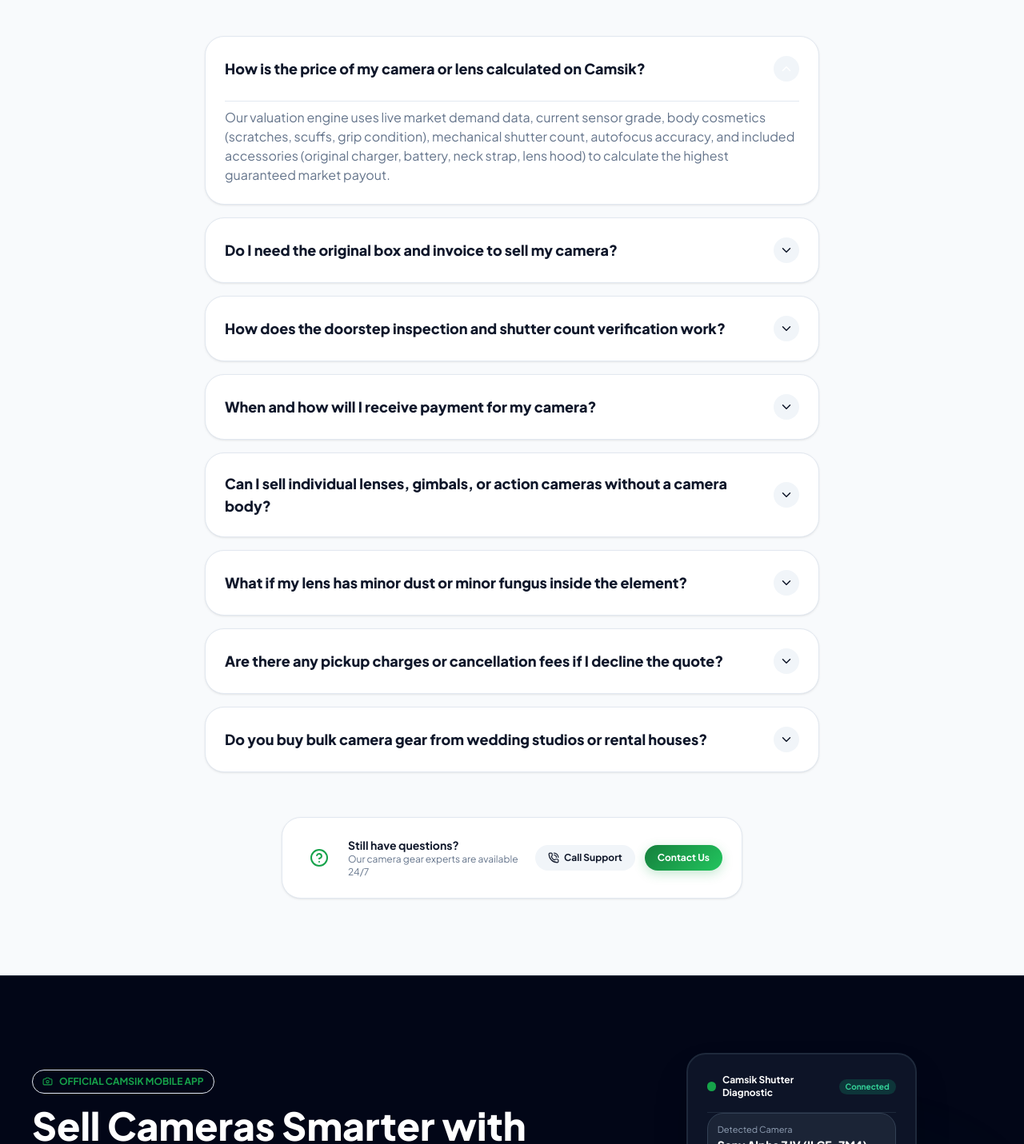
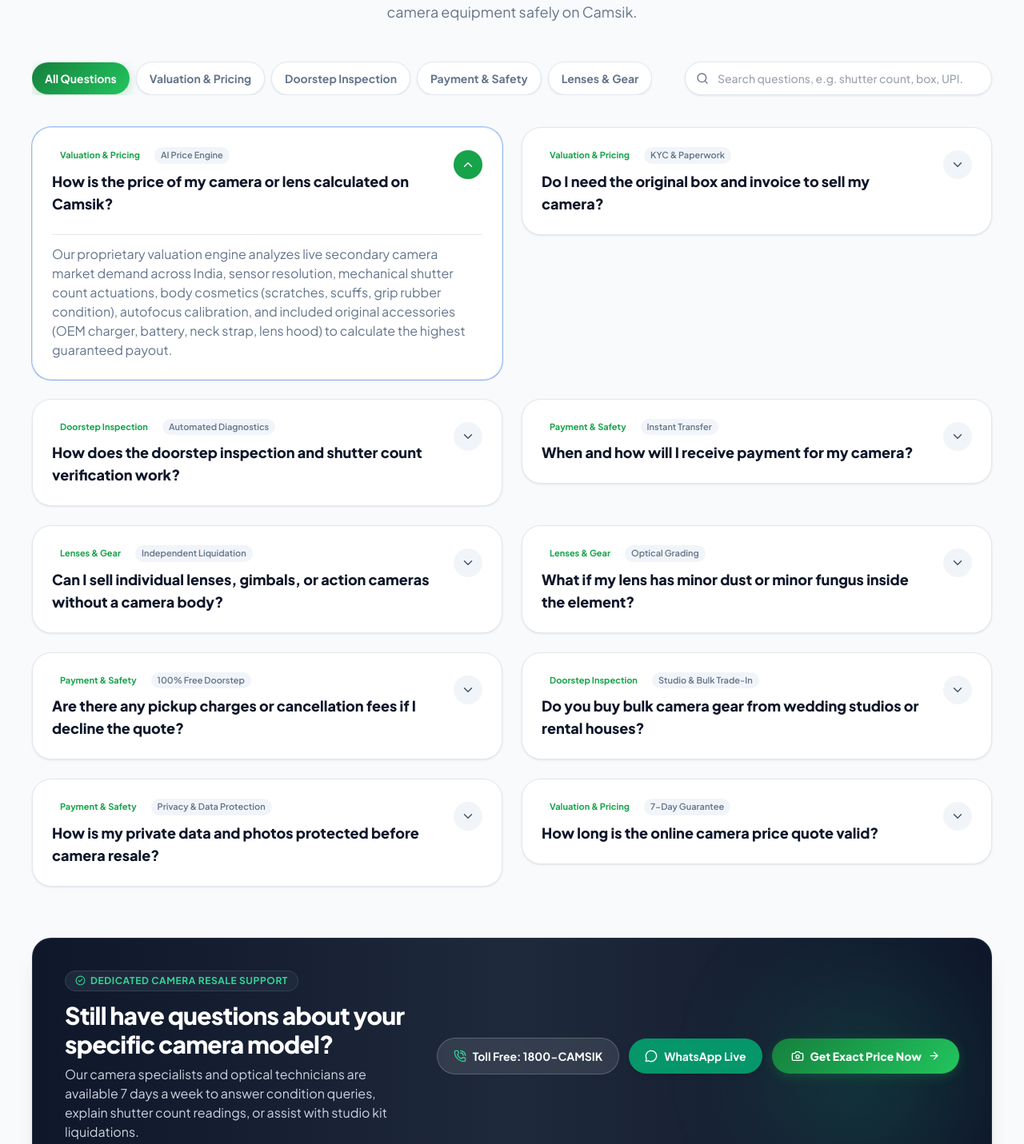
Before and after one commit to adarshsachan9967-ops/camsik, a Next.js app in the folder casmik/: page / in a window 1280 px wide. Shown: the part 8499-9930 px from the top of the page at 80% size. Built offline with nearby package versions, Linux system fonts and the light colour scheme.

Commit message:
feat(ui): make FAQ section full width and responsive with 2-column grid, search, and category filters

```diff
--- a/casmik/src/app/components/CamsikFaqSection.tsx
+++ b/casmik/src/app/components/CamsikFaqSection.tsx
@@ -1,151 +1,330 @@
 'use client';
-import React, { useState } from 'react';
-import { ChevronDown, HelpCircle, Sparkles, PhoneCall, Mail } from 'lucide-react';
+import React, { useState, useMemo } from 'react';
+import {
+  ChevronDown,
+  HelpCircle,
+  Sparkles,
+  PhoneCall,
+  Search,
+  X,
+  MessageCircle,
+  Camera,
+  ArrowRight,
+  ShieldCheck,
+  CheckCircle2
+} from 'lucide-react';
 import Link from 'next/link';
 
 interface FAQ {
   id: string;
+  category: 'Valuation & Pricing' | 'Doorstep Inspection' | 'Payment & Safety' | 'Lenses & Gear';
   question: string;
   answer: string;
-  category: string;
+  badge: string;
 }
 
 const faqs: FAQ[] = [
   {
     id: 'faq-1',
     category: 'Valuation & Pricing',
+    badge: 'AI Price Engine',
     question: 'How is the price of my camera or lens calculated on Camsik?',
-    answer: 'Our valuation engine uses live market demand data, current sensor grade, body cosmetics (scratches, scuffs, grip condition), mechanical shutter count, autofocus accuracy, and included accessories (original charger, battery, neck strap, lens hood) to calculate the highest guaranteed market payout.',
+    answer: 'Our proprietary valuation engine analyzes live secondary camera market demand across India, sensor resolution, mechanical shutter count actuations, body cosmetics (scratches, scuffs, grip rubber condition), autofocus calibration, and included original accessories (OEM charger, battery, neck strap, lens hood) to calculate the highest guaranteed payout.',
   },
   {
     id: 'faq-2',
-    category: 'Documentation',
+    category: 'Valuation & Pricing',
+    badge: 'KYC & Paperwork',
     question: 'Do I need the original box and invoice to sell my camera?',
-    answer: 'No! An original bill and box are not mandatory. Having them will fetch you a slightly higher valuation, but you can still sell your camera or lens with just a valid government ID proof (Aadhaar Card, Driving License, or Voter ID) for KYC verification.',
+    answer: 'No! An original bill and retail packaging are not mandatory. Having them will fetch you a slightly higher valuation, but you can always sell your camera or lens with just a valid government photo ID proof (Aadhaar Card, Driving License, or Voter ID) for standard KYC transfer.',
   },
   {
     id: 'faq-3',
-    category: 'Doorstep Process',
+    category: 'Doorstep Inspection',
+    badge: 'Automated Diagnostics',
     question: 'How does the doorstep inspection and shutter count verification work?',
-    answer: 'Our trained camera specialist visits your home or studio at your chosen time slot. They connect the camera to diagnostic software to read the exact mechanical shutter count from the camera EXIF buffer, test sensor cleanlines at f/22, verify autofocus motors, and check the lens glass for scratches, fungus, or haze in under 15 minutes.',
+    answer: 'Our certified camera evaluation specialist visits your home or photography studio at your selected time slot. They connect the camera to diagnostic software to read the exact mechanical shutter count from the EXIF buffer, test sensor cleanlines at f/22, verify autofocus motors, and check optical glass for fungus or haze in under 15 minutes right before your eyes.',
   },
   {
     id: 'faq-4',
-    category: 'Payment',
+    category: 'Payment & Safety',
+    badge: 'Instant Transfer',
     question: 'When and how will I receive payment for my camera?',
-    answer: 'Payment is made immediately on the spot before the technician leaves your doorstep. You can choose Instant UPI (Google Pay, PhonePe, Paytm) or direct IMPS/NEFT bank transfer. We only collect the camera after you confirm receipt of funds in your account.',
+    answer: 'Payment is initiated on the spot before our technician leaves your doorstep. You can choose Instant UPI (Google Pay, PhonePe, Paytm) or direct IMPS bank transfer. We only pack and collect your camera after you verify receipt of funds in your account.',
   },
   {
     id: 'faq-5',
-    category: 'Accessories & Optics',
+    category: 'Lenses & Gear',
+    badge: 'Independent Liquidation',
     question: 'Can I sell individual lenses, gimbals, or action cameras without a camera body?',
-    answer: 'Yes, absolutely! Camsik buys prime lenses, zoom lenses, cinema lenses, 3-axis gimbals (DJI Ronin, Zhiyun), action cameras (GoPro, Insta360, DJI Action), and studio accessories individually without requiring a camera body.',
+    answer: 'Yes, absolutely! Camsik purchases prime lenses, zoom lenses, cinema glass, 3-axis motorized gimbals (DJI Ronin, Zhiyun), action cameras (GoPro, Insta360, DJI Action), and studio lighting gear individually without requiring a camera body.',
   },
   {
     id: 'faq-6',
-    category: 'Gear Condition',
+    category: 'Lenses & Gear',
+    badge: 'Optical Grading',
     question: 'What if my lens has minor dust or minor fungus inside the element?',
     answer: 'You can still sell it! During the valuation questions on Camsik, simply select the option for minor optical imperfections. Our algorithm will adjust the price transparently based on the optical restoration cost rather than rejecting your gear.',
   },
   {
     id: 'faq-7',
-    category: 'Safety & Fees',
+    category: 'Payment & Safety',
+    badge: '100% Free Doorstep',
     question: 'Are there any pickup charges or cancellation fees if I decline the quote?',
     answer: 'Zero pickup charges! Doorstep evaluation is 100% free across 200+ cities in India. If the final on-site quote does not meet your expectations for any reason, you are free to cancel without paying a single rupee.',
   },
   {
     id: 'faq-8',
-    category: 'Bulk Liquidation',
+    category: 'Doorstep Inspection',
+    badge: 'Studio & Bulk Trade-In',
     question: 'Do you buy bulk camera gear from wedding studios or rental houses?',
     answer: 'Yes! We have a dedicated Camsik Pro Studio Liquidation team that handles bulk sales of 5+ cameras, cine kits, lighting, and heavy lenses with custom valuation and single-day consolidated bank settlement.',
   },
+  {
+    id: 'faq-9',
+    category: 'Payment & Safety',
+    badge: 'Privacy & Data Protection',
+    question: 'How is my private data and photos protected before camera resale?',
+    answer: 'Every camera undergoes our certified factory buffer wipe process. Internal buffers, saved camera profiles, WiFi credentials, and EXIF storage are scrubbed to military standards. A legal bill of sale and liability release certificate is issued immediately.',
+  },
+  {
+    id: 'faq-10',
+    category: 'Valuation & Pricing',
+    badge: '7-Day Guarantee',
+    question: 'How long is the online camera price quote valid?',
+    answer: 'Once you generate an instant price quote on Camsik, your valuation is locked for 7 days. You have full flexibility to schedule your free doorstep pickup at any date and time slot within that window without worrying about price drops.',
+  },
 ];
 
+const categories = [
+  'All Questions',
+  'Valuation & Pricing',
+  'Doorstep Inspection',
+  'Payment & Safety',
+  'Lenses & Gear',
+] as const;
+
+type CategoryTab = typeof categories[number];
+
 export default function CamsikFaqSection() {
-  const [openIndex, setOpenIndex] = useState<number | null>(0);
+  // Store set of open FAQ ids for independent accordion toggling
+  const [openIds, setOpenIds] = useState<Set<string>>(new Set(['faq-1']));
+  const [activeCategory, setActiveCategory] = useState<CategoryTab>('All Questions');
+  const [searchQuery, setSearchQuery] = useState('');
 
-  const toggleAccordion = (index: number) => {
-    setOpenIndex((prev) => (prev === index ? null : index));
+  const toggleAccordion = (id: string) => {
+    setOpenIds((prev) => {
+      const next = new Set(prev);
+      if (next.has(id)) {
+        next.delete(id);
+      } else {
+        next.add(id);
+      }
+      return next;
+    });
   };
 
+  const filteredFaqs = useMemo(() => {
+    return faqs.filter((faq) => {
+      const matchesCategory =
+        activeCategory === 'All Questions' || faq.category === activeCategory;
+      const matchesSearch =
+        searchQuery.trim() === '' ||
+        faq.question.toLowerCase().includes(searchQuery.toLowerCase()) ||
+        faq.answer.toLowerCase().includes(searchQuery.toLowerCase()) ||
+        faq.category.toLowerCase().includes(searchQuery.toLowerCase());
+      return matchesCategory && matchesSearch;
+    });
+  }, [activeCategory, searchQuery]);
+
   return (
-    <section className="py-16 lg:py-24 bg-surface border-t border-border/80">
-      <div className="max-w-screen-xl mx-auto px-4 sm:px-6 lg:px-8">
-        <div className="text-center max-w-3xl mx-auto mb-14">
-          <div className="inline-flex items-center gap-2 px-3 py-1.5 rounded-full bg-primary/10 text-primary text-xs font-bold uppercase tracking-wider mb-3">
+    <section id="faq" className="py-16 lg:py-24 bg-surface border-t border-border/80 w-full overflow-hidden">
+      <div className="w-full max-w-screen-2xl mx-auto px-4 sm:px-6 lg:px-8 xl:px-10">
+
+        {/* Section Header */}
+        <div className="text-center max-w-4xl mx-auto mb-10 sm:mb-12">
+          <div className="inline-flex items-center gap-2 px-3.5 py-1.5 rounded-full bg-primary/10 text-primary text-xs font-bold uppercase tracking-wider mb-3">
             <Sparkles size={13} />
             Got Questions? We&apos;ve Got Answers
           </div>
-          <h2 className="text-3xl sm:text-4xl font-black text-foreground tracking-tight">
+          <h2 className="text-3xl sm:text-4xl lg:text-5xl font-black text-foreground tracking-tight">
             Frequently Asked Questions
           </h2>
-          <p className="text-muted-foreground mt-3 text-sm sm:text-base">
-            Everything you need to know about selling your camera gear safely on Camsik.
+          <p className="text-muted-foreground mt-3 text-sm sm:text-base lg:text-lg max-w-2xl mx-auto">
+            Everything you need to know about selling, upgrading, or evaluating your camera equipment safely on Camsik.
           </p>
         </div>
 
-        {/* Accordion Container */}
-        <div className="space-y-4 max-w-3xl mx-auto">
-          {faqs.map((faq, idx) => {
-            const isOpen = openIndex === idx;
+        {/* Filter Tabs & Search Bar — Full Width Row */}
+        <div className="w-full flex flex-col md:flex-row md:items-center justify-between gap-4 mb-8 sm:mb-10">
+
+          {/* Category Filter Pills */}
+          <div className="flex items-center gap-2 overflow-x-auto pb-2 md:pb-0 scrollbar-none w-full md:w-auto">
+            {categories.map((cat) => {
+              const isActive = activeCategory === cat;
+              return (
+                <button
+                  key={cat}
+                  onClick={() => setActiveCategory(cat)}
+                  className={`px-4 py-2.5 rounded-2xl text-xs sm:text-sm font-bold whitespace-nowrap transition-all duration-200 btn-press ${
+                    isActive
+                      ? 'gradient-green text-white shadow-green ring-2 ring-primary/20'
+                      : 'bg-white border border-border text-muted-foreground hover:text-foreground hover:border-primary/40 shadow-sm'
+                  }`}
+                >
+                  {cat}
+                </button>
+              );
+            })}
+          </div>
+
+          {/* Search Box */}
+          <div className="relative w-full md:w-80 lg:w-96 shrink-0">
+            <Search size={16} className="absolute left-3.5 top-1/2 -translate-y-1/2 text-muted-foreground" />
+            <input
+              type="text"
+              placeholder="Search questions, e.g. shutter count, box, UPI..."
+              value={searchQuery}
+              onChange={(e) => setSearchQuery(e.target.value)}
+              className="w-full pl-10 pr-9 py-2.5 bg-white border border-border rounded-2xl text-xs sm:text-sm font-medium focus:outline-none focus:ring-2 focus:ring-primary/20 focus:border-primary shadow-sm transition-all"
+            />
+            {searchQuery && (
+              <button
+                onClick={() => setSearchQuery('')}
+                className="absolute right-3 top-1/2 -translate-y-1/2 text-muted-foreground hover:text-foreground"
+                aria-label="Clear search"
+              >
+                <X size={15} />
+              </button>
+            )}
+          </div>
+        </div>
+
+        {/* Full-Width Responsive 2-Column Grid of Accordion Cards */}
+        {filteredFaqs.length === 0 ? (
+          <div className="w-full bg-white rounded-3xl border border-border p-12 text-center my-8">
+            <div className="w-14 h-14 rounded-2xl bg-primary/10 text-primary flex items-center justify-center mx-auto mb-4">
+              <Search size={26} />
+            </div>
+            <h3 className="font-bold text-lg text-foreground mb-1">No matching questions found</h3>
+            <p className="text-sm text-muted-foreground mb-5">
+              Try searching with another keyword or browse by category.
+            </p>
+            <button
+              onClick={() => {
+                setSearchQuery('');
+                setActiveCategory('All Questions');
+              }}
+              className="px-5 py-2 rounded-xl bg-slate-100 hover:bg-slate-200 text-xs font-bold text-foreground transition-colors"
+            >
+              Reset Filters
+            </button>
+          </div>
+        ) : (
+          <div className="w-full grid grid-cols-1 lg:grid-cols-2 gap-4 sm:gap-6 items-start">
+            {filteredFaqs.map((faq) => {
+              const isOpen = openIds.has(faq.id);
               return (
                 <div
                   key={faq.id}
-                className="bg-white rounded-2xl border border-border/80 overflow-hidden transition-all duration-200 hover:border-primary/40 shadow-sm"
+                  className={`w-full bg-white rounded-2xl sm:rounded-3xl border transition-all duration-200 overflow-hidden shadow-sm hover:shadow-md ${
+                    isOpen
+                      ? 'border-primary/50 shadow-md ring-1 ring-primary/10'
+                      : 'border-border/80 hover:border-primary/40'
+                  }`}
                 >
                   <button
-                  onClick={() => toggleAccordion(idx)}
-                  className="w-full text-left p-5 sm:p-6 flex items-center justify-between gap-4 transition-colors"
+                    onClick={() => toggleAccordion(faq.id)}
+                    className="w-full text-left p-5 sm:p-6 flex items-start justify-between gap-4 transition-colors group"
                     aria-expanded={isOpen}
                   >
-                  <span className="font-extrabold text-base sm:text-lg text-foreground">
+                    <div className="flex-1 pr-2">
+                      <div className="flex items-center gap-2 mb-2 flex-wrap">
+                        <span className="text-[11px] font-bold px-2.5 py-0.5 rounded-full bg-primary/10 text-primary">
+                          {faq.category}
+                        </span>
+                        <span className="text-[11px] font-semibold text-muted-foreground bg-slate-100 px-2 py-0.5 rounded-md">
+                          {faq.badge}
+                        </span>
+                      </div>
+                      <h3 className="font-extrabold text-base sm:text-lg text-foreground group-hover:text-primary transition-colors leading-snug">
                         {faq.question}
-                  </span>
-                  <div className={`w-8 h-8 rounded-full bg-slate-100 flex items-center justify-center shrink-0 text-foreground transition-transform duration-300 ${isOpen ? 'rotate-180 bg-primary text-white' : ''}`}>
+                      </h3>
+                    </div>
+
+                    <div
+                      className={`w-9 h-9 rounded-xl flex items-center justify-center shrink-0 transition-all duration-300 mt-1 ${
+                        isOpen
+                          ? 'rotate-180 bg-primary text-white shadow-sm'
+                          : 'bg-slate-100 text-slate-600 group-hover:bg-primary/10 group-hover:text-primary'
+                      }`}
+                    >
                       <ChevronDown size={18} />
                     </div>
                   </button>
 
                   {isOpen && (
                     <div className="px-5 pb-6 sm:px-6 pt-0 text-sm sm:text-base text-muted-foreground leading-relaxed animate-fade-in">
-                    <p className="pt-2 border-t border-border/40">
-                      {faq.answer}
-                    </p>
+                      <div className="pt-3 border-t border-border/60">
+                        <p>{faq.answer}</p>
+                      </div>
                     </div>
                   )}
                 </div>
               );
             })}
           </div>
+        )}
 
-        {/* Support Callout */}
-        <div className="mt-14 p-6 rounded-3xl bg-white border border-border/80 max-w-xl mx-auto flex flex-col sm:flex-row items-center justify-between gap-4 shadow-sm text-center sm:text-left">
-          <div className="flex items-center gap-3.5">
-            <div className="w-11 h-11 rounded-2xl bg-primary/10 text-primary flex items-center justify-center shrink-0">
-              <HelpCircle size={24} />
+        {/* Full-Width Bottom Help & Support Banner */}
+        <div className="mt-12 sm:mt-16 w-full rounded-3xl bg-gradient-to-r from-slate-900 via-slate-800 to-slate-900 text-white p-6 sm:p-8 lg:p-10 shadow-xl border border-slate-700/60 relative overflow-hidden">
+          {/* Subtle glow decorative shapes */}
+          <div className="absolute top-0 right-1/4 w-80 h-80 bg-primary/20 rounded-full blur-3xl pointer-events-none" />
+          <div className="absolute bottom-0 right-10 w-60 h-60 bg-emerald-500/15 rounded-full blur-3xl pointer-events-none" />
+
+          <div className="relative z-10 flex flex-col lg:flex-row lg:items-center justify-between gap-6">
+            <div className="max-w-2xl">
+              <div className="inline-flex items-center gap-1.5 px-3 py-1 rounded-full bg-slate-800 text-emerald-400 text-xs font-bold uppercase tracking-wider mb-3 border border-slate-700">
+                <CheckCircle2 size={13} />
+                Dedicated Camera Resale Support
               </div>
-            <div>
-              <h4 className="font-bold text-sm text-foreground">Still have questions?</h4>
-              <p className="text-xs text-muted-foreground">Our camera gear experts are available 24/7</p>
+              <h3 className="text-2xl sm:text-3xl font-black text-white tracking-tight">
+                Still have questions about your specific camera model?
+              </h3>
+              <p className="text-slate-300 text-sm sm:text-base mt-2 leading-relaxed">
+                Our camera specialists and optical technicians are available 7 days a week to answer condition queries, explain shutter count readings, or assist with studio kit liquidations.
+              </p>
             </div>
-          </div>
-          <div className="flex items-center gap-3 shrink-0">
+
+            <div className="flex flex-wrap items-center gap-3 shrink-0">
               <a
-              href="tel:+919876543210"
-              className="px-4 py-2 rounded-xl bg-slate-100 hover:bg-slate-200 text-xs font-bold text-foreground transition-colors flex items-center gap-1.5"
+                href="tel:1800226745"
+                className="inline-flex items-center gap-2 px-5 py-3 rounded-2xl bg-white/10 hover:bg-white/20 text-white border border-white/20 font-bold text-xs sm:text-sm backdrop-blur-sm transition-all"
               >
-              <PhoneCall size={14} />
-              Call Support
+                <PhoneCall size={16} className="text-emerald-400" />
+                Toll Free: 1800-CAMSIK
+              </a>
+              <a
+                href="https://wa.me/919845012345?text=Hi%20Camsik%20team,%20I%20have%20a%20question%20about%20selling%20my%20camera"
+                target="_blank"
+                rel="noopener noreferrer"
+                className="inline-flex items-center gap-2 px-5 py-3 rounded-2xl bg-emerald-600 hover:bg-emerald-500 text-white font-bold text-xs sm:text-sm shadow-md transition-all"
+              >
+                <MessageCircle size={16} />
+                WhatsApp Live
               </a>
               <Link
-              href="/contact-us"
-              className="px-4 py-2 rounded-xl gradient-green text-white text-xs font-bold shadow-green hover:shadow transition-colors"
+                href="/sell-device-get-quote"
+                className="inline-flex items-center gap-2 px-6 py-3 rounded-2xl gradient-green text-white font-extrabold text-xs sm:text-sm shadow-green hover:shadow-lg transition-all btn-press"
               >
-              Contact Us
+                <Camera size={16} />
+                Get Exact Price Now <ArrowRight size={15} />
               </Link>
             </div>
           </div>
         </div>
+
+      </div>
     </section>
   );
 }
--- a/casmik/src/app/components/WhyCamsik.tsx
+++ b/casmik/src/app/components/WhyCamsik.tsx
@@ -90,7 +90,7 @@
 
 export default function WhyCamsik() {
   return (
-    <section className="py-16 lg:py-24 bg-white relative overflow-hidden">
+    <section id="why-us" className="py-16 lg:py-24 bg-white relative overflow-hidden">
       {/* Subtle background decoration */}
       <div className="absolute top-0 right-1/4 w-96 h-96 bg-primary/5 rounded-full blur-3xl pointer-events-none" />
       <div className="absolute bottom-0 left-10 w-96 h-96 bg-emerald-500/5 rounded-full blur-3xl pointer-events-none" />
```
Lines whose indentation alone changed are shown as unchanged.
